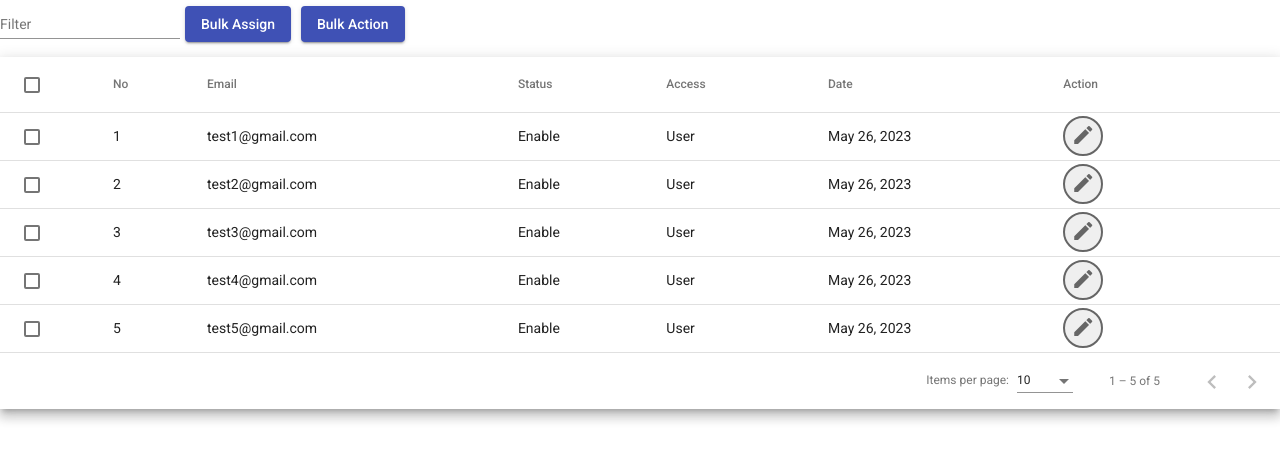
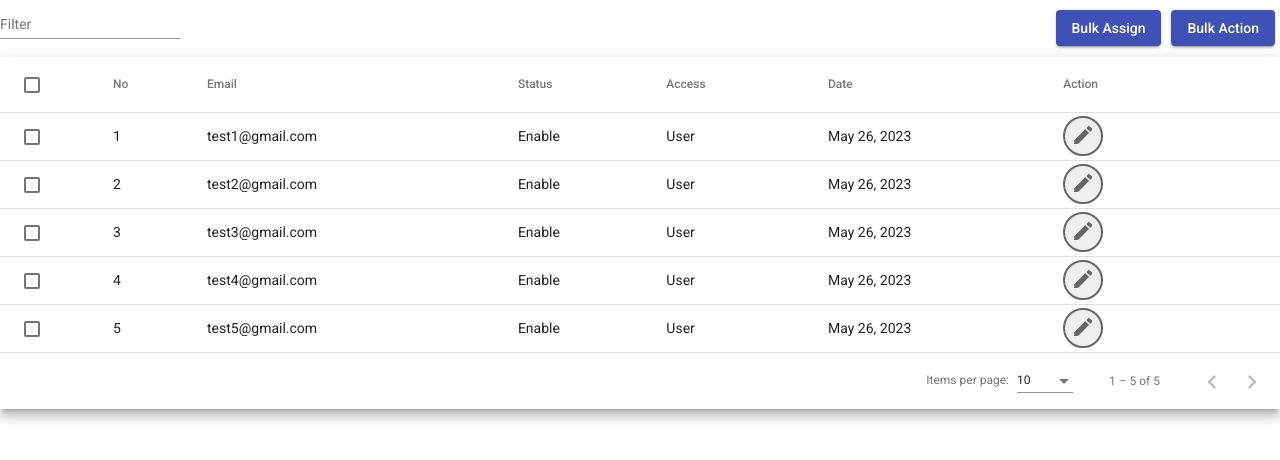
Before and after one commit to InterviewTask/BulkAction, an Angular app: page / in a window 1280 px wide. Shown: the top 460 px of the page. Built offline with nearby package versions, Linux system fonts and the light colour scheme.

Commit message:
fix: fix style

```diff
--- a/src/app/pages/crud/components/table/table.component.html
+++ b/src/app/pages/crud/components/table/table.component.html
@@ -1,10 +1,16 @@
-<mat-form-field>
-  <mat-label>Filter</mat-label>
-  <input matInput (keyup)="applyFilter($event)" placeholder="Ex. Mia" #input>
-</mat-form-field>
+<div class="table-action">
+  <div class="filter">
+    <mat-form-field>
+      <mat-label>Filter</mat-label>
+      <input matInput (keyup)="applyFilter($event)"  #input>
+    </mat-form-field>
+  </div>
+  <div class="actions">
+    <button class="mx-2" mat-raised-button color="primary" (click)="bulkAssgin()" >Bulk Assign</button>
+    <button class="mx-2" mat-raised-button color="primary" (click)="bulkAction()" >Bulk Action</button>
+  </div>
+</div>
 
- <button class="mx-2" mat-raised-button color="primary" (click)="bulkAssgin()" >Bulk Assign</button>
- <button class="mx-2" mat-raised-button color="primary" (click)="bulkAction()" >Bulk Action</button>
 
 
 <div class="mat-elevation-z8">
--- a/src/app/pages/crud/components/table/table.component.scss
+++ b/src/app/pages/crud/components/table/table.component.scss
@@ -15,3 +15,15 @@ table {
   color: rgb(102 102 102);
   border: 2px solid;
 }
+
+.table-action{
+  display: flex;
+  align-items: center;
+  justify-content: space-between;
+.filter{
+
+}
+.actions{
+
+}
+}
```
